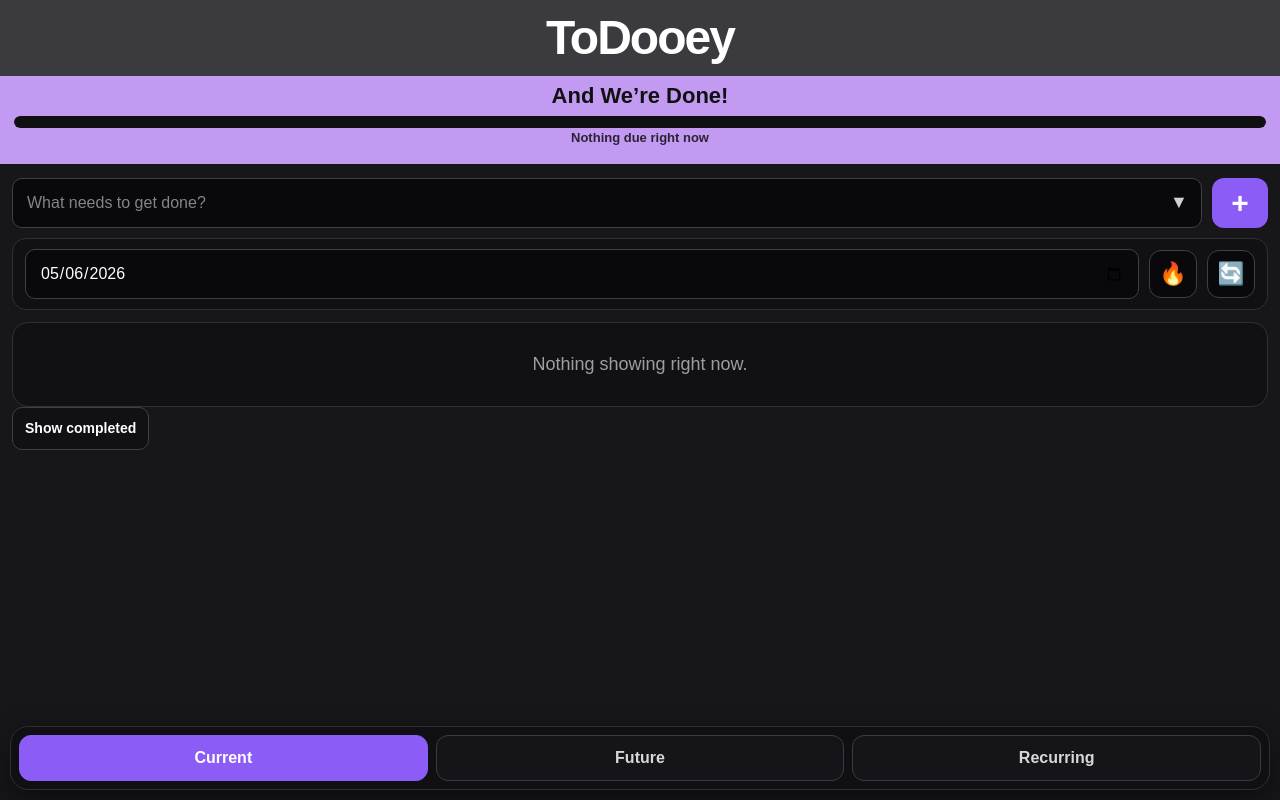
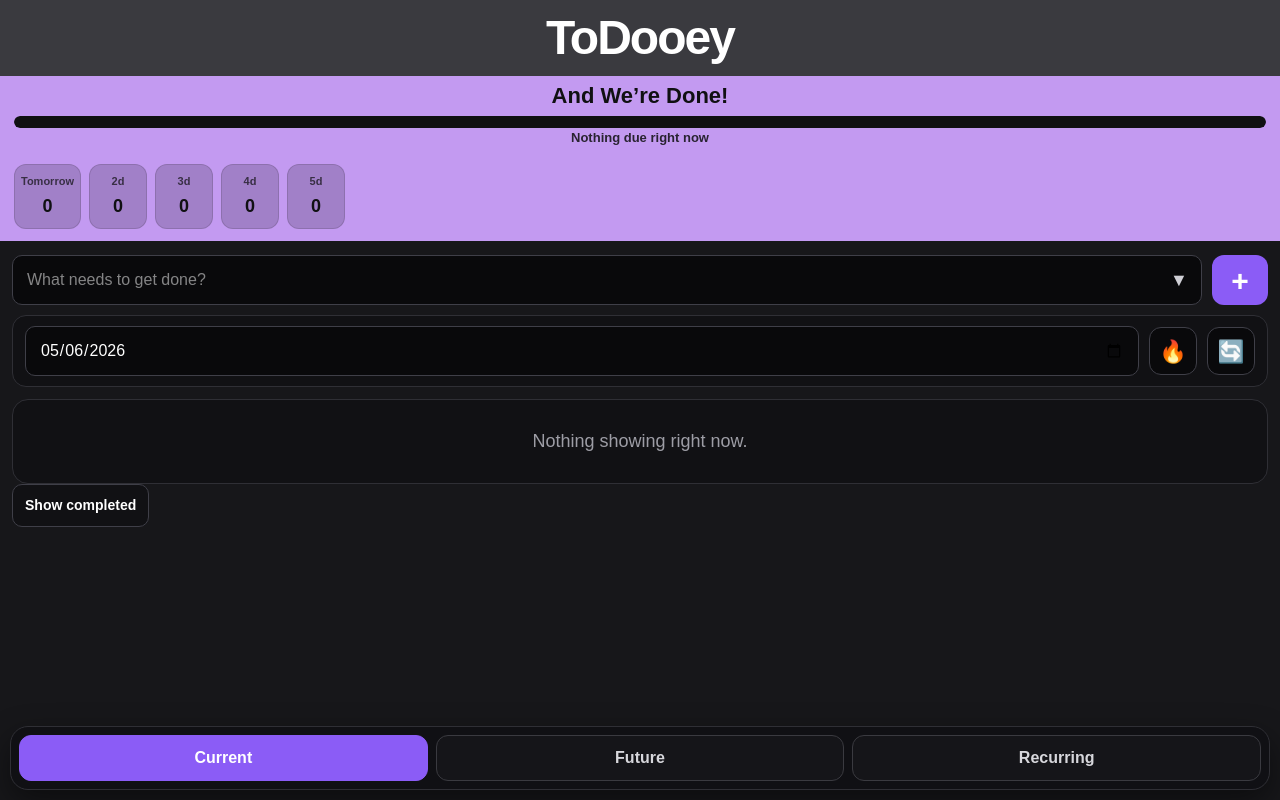
Before and after one commit to joshuamcguiretn/todooey, a Next.js app: page / in a window 1280 px wide. Built offline with nearby package versions, Linux system fonts and the light colour scheme.

Commit message:
add upcoming workload forecast

```diff
--- a/app/page.tsx
+++ b/app/page.tsx
@@ -58,6 +58,27 @@ function dueText(dueDate: string) {
   if (diffDays > 1) return `${diffDays} days ago`;
   if (diffDays === -1) return "Tomorrow";
   return `In ${Math.abs(diffDays)} days`;
+}
+
+function upcomingWorkload(tasks: Task[]) {
+  const today = startOfDay(new Date());
+  const counts: { label: string; count: number }[] = [];
+
+  for (let i = 1; i <= 5; i++) {
+    const future = new Date(today);
+    future.setDate(future.getDate() + i);
+
+    const key = formatDateInput(future);
+
+    counts.push({
+      label: i === 1 ? "Tomorrow" : `${i}d`,
+      count: tasks.filter(
+        (task) => !task.done && task.dueDate === key
+      ).length,
+    });
+  }
+
+  return counts;
 }
 
 function normalizeInterval(value: unknown) {
@@ -242,20 +263,28 @@ export default function TodoeyPage() {
   }, []);
 
   useEffect(() => {
-    if (!editingTaskId) return;
+    if (!editingTaskId && !fullScreenImage) return;
 
-    const closeModalOnBack = () => {
-      clearEditState();
-      window.history.pushState(null, "", window.location.href);
+    const handleBackButton = () => {
+      if (fullScreenImage) {
+        setFullScreenImage("");
+        window.history.pushState(null, "", window.location.href);
+        return;
+      }
+
+      if (editingTaskId) {
+        clearEditState();
+        window.history.pushState(null, "", window.location.href);
+      }
     };
 
     window.history.pushState(null, "", window.location.href);
-    window.addEventListener("popstate", closeModalOnBack);
+    window.addEventListener("popstate", handleBackButton);
 
     return () => {
-      window.removeEventListener("popstate", closeModalOnBack);
+      window.removeEventListener("popstate", handleBackButton);
     };
-  }, [editingTaskId]);
+  }, [editingTaskId, fullScreenImage]);
 
   const visibleTasks = useMemo(() => {
     const sorted = [...tasks].sort((a, b) => {
@@ -306,6 +335,10 @@ export default function TodoeyPage() {
       percent,
     };
   }, [activeDueCount, dailyProgress]);
+
+  const workloadForecast = useMemo(() => {
+    return upcomingWorkload(tasks);
+  }, [tasks]);
 
   const editingTask = useMemo(() => {
     return tasks.find((task) => task.id === editingTaskId) ?? null;
@@ -530,6 +563,31 @@ export default function TodoeyPage() {
       background: "#c39af1",
       color: "#101012",
       padding: "0 14px 10px",
+    } as React.CSSProperties,
+    workloadForecast: {
+      display: "flex",
+      gap: "8px",
+      overflowX: "auto",
+      paddingTop: "10px",
+      paddingBottom: "2px",
+    } as React.CSSProperties,
+    workloadDay: {
+      minWidth: "58px",
+      borderRadius: "12px",
+      padding: "8px 6px",
+      background: "rgba(16,16,18,0.18)",
+      border: "1px solid rgba(16,16,18,0.14)",
+      textAlign: "center",
+    } as React.CSSProperties,
+    workloadLabel: {
+      fontSize: "11px",
+      fontWeight: 700,
+      opacity: 0.72,
+      marginBottom: "4px",
+    } as React.CSSProperties,
+    workloadCount: {
+      fontSize: "18px",
+      fontWeight: 800,
     } as React.CSSProperties,
     progressText: {
       textAlign: "center",
@@ -1023,6 +1081,15 @@ export default function TodoeyPage() {
                 ? "Nothing due right now"
                 : `${progressStats.completedTodayCount} of ${progressStats.totalTodayCount} done`}
             </div>
+
+            <div style={styles.workloadForecast}>
+              {workloadForecast.map((day) => (
+                <div key={day.label} style={styles.workloadDay}>
+                  <div style={styles.workloadLabel}>{day.label}</div>
+                  <div style={styles.workloadCount}>{day.count}</div>
+                </div>
+              ))}
+            </div>
           </div>
 
           <div style={styles.section}>
@@ -1384,7 +1451,7 @@ export default function TodoeyPage() {
 
               <div style={styles.imageButtonRow}>
                 <label style={styles.imageActionButton}>
-                  {newImageDataUrl ? "Change image" : "Add image"}
+                  {editImageDataUrl ? "Change image" : "Add image"}
                   <input
                     style={styles.hiddenFileInput}
                     type="file"
```
